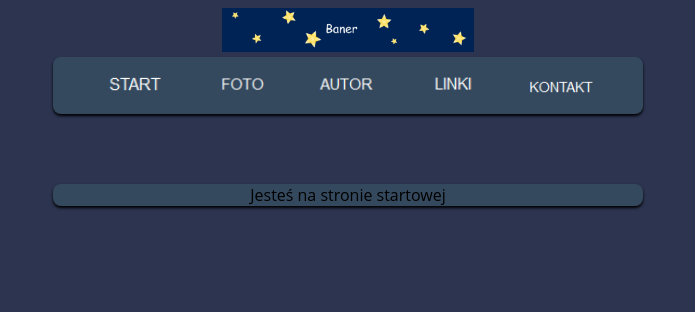
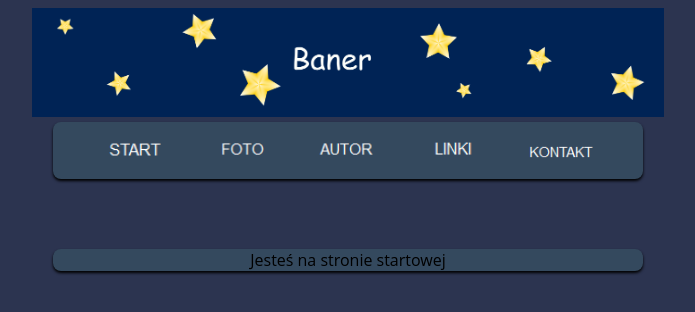
Before and after one commit to Terpid/menu, a plain HTML site: page index.html in a window 1280 px wide. Shown: the whole page, without its empty margins (292-987 px from the left). Drawn offline with Linux system fonts and the light colour scheme.

Commit message:
Update index.html

```diff
--- a/index.html
+++ b/index.html
@@ -14,7 +14,7 @@
 <body>
     <center>
     <div class="baner">
-        <img src="Baner.gif" width="20%" height="auto">
+        <img src="Baner.gif" width="50%" height="auto">
         </div></center>
     <center>
         <div class="menu_tlo">
```
